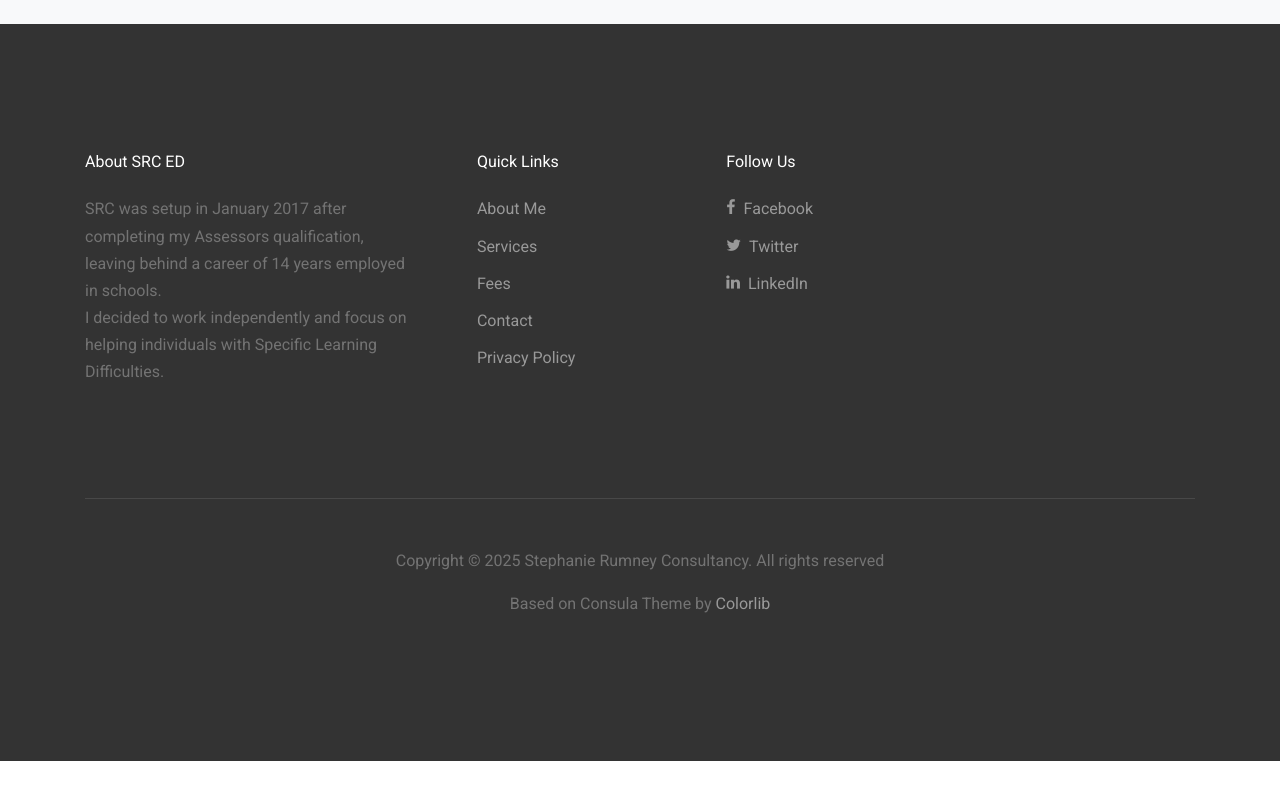
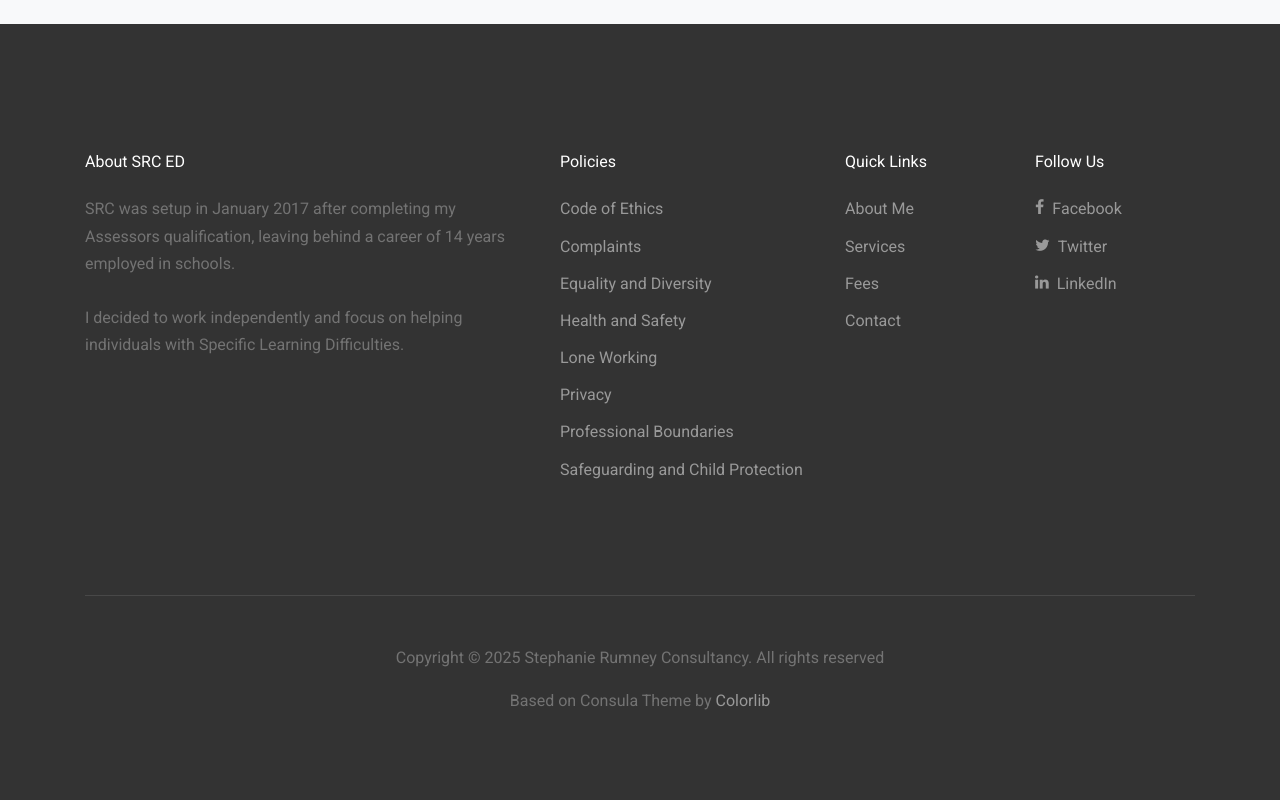
Before and after one commit to stephanierumney/stephanierumney.github.io, a plain HTML site: page index.html in a window 1280 px wide. Shown: the part 4313-5113 px from the top of the page. Before the commit the page ends 5074 px from the top, so only its background shows below. Drawn offline with Linux system fonts and the light colour scheme; files whose address does not match are found by name.

Commit message:
feat: add the policies section

```diff
--- a/index.html
+++ b/index.html
@@ -613,17 +613,30 @@
       <footer class="site-footer">
       <div class="container">
       <div class="row">
-      <div class="col-md-9">
+      <div class="col-md-12">
       <div class="row">
       <div class="col-md-5">
       <h2 class="footer-heading mb-4">About SRC ED</h2>
       <p>SRC was setup in January 2017 after completing my Assessors
       qualification, leaving behind a career of 14 years employed in schools.
-      <br /> I decided to
+      <br><br> I decided to
       work independently and focus on helping individuals with Specific Learning Difficulties.
       </p>
       </div>
       <div class="col-md-3 ml-auto">
+         <h2 class="footer-heading mb-4">Policies</h2>
+         <ul class="list-unstyled">
+            <li><a href="/docs/policies/ethics.pdf" target="_blank">Code of Ethics</a></li>
+            <li><a href="/docs/policies/complaints.pdf" target="_blank">Complaints</a></li>
+            <li><a href="/docs/policies/equality.pdf" target="_blank">Equality and Diversity</a></li>
+            <li><a href="/docs/policies/hands.pdf" target="_blank">Health and Safety</a></li>
+            <li><a href="/docs/policies/lone-working.pdf" target="_blank">Lone Working</a></li>
+            <li><a href="/docs/policies/privacy.pdf" target="_blank">Privacy</a></li>
+            <li><a href="/docs/policies/boundaries.pdf" target="_blank">Professional Boundaries</a></li>
+            <li><a href="/docs/policies/safeguarding.pdf" target="_blank">Safeguarding and Child Protection</a></li>
+            </ul>
+         </div>
+      <div class="col-md-2 ml-auto">
       <h2 class="footer-heading mb-4">Quick Links</h2>
       <ul class="list-unstyled">
       <li><a href="#about-section">About Me</a></li>
@@ -631,10 +644,10 @@
       <li><a href="#fees-section">Fees</a></li>
       <!-- <li><a href="#testimonials-section">Testimonials</a></li> -->
       <li><a href="#contact-section">Contact</a></li>
-      <li><a href="/docs/src-privacy.pdf" target="_blank">Privacy Policy</a></li>
       </ul>
       </div>
-      <div class="col-md-3 ml-auto">
+
+      <div class="col-md-2 ml-auto">
       <h2 class="footer-heading mb-4">Follow Us</h2>
       <ul class="list-unstyled">
       <li><a href="https://www.facebook.com/stephanierumneyconsultancy" ><span
```
Also changed, not shown: 8 other files.
